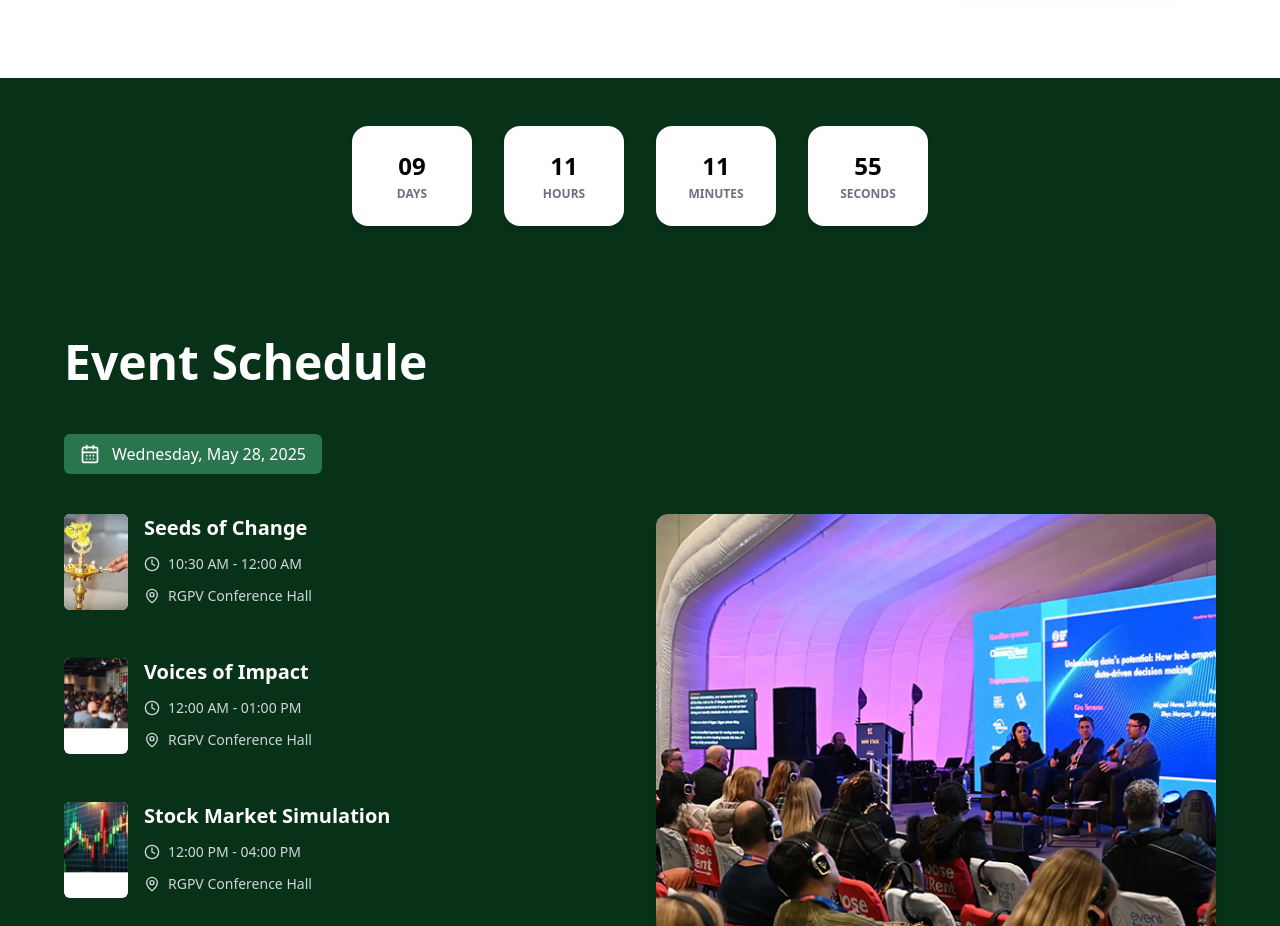
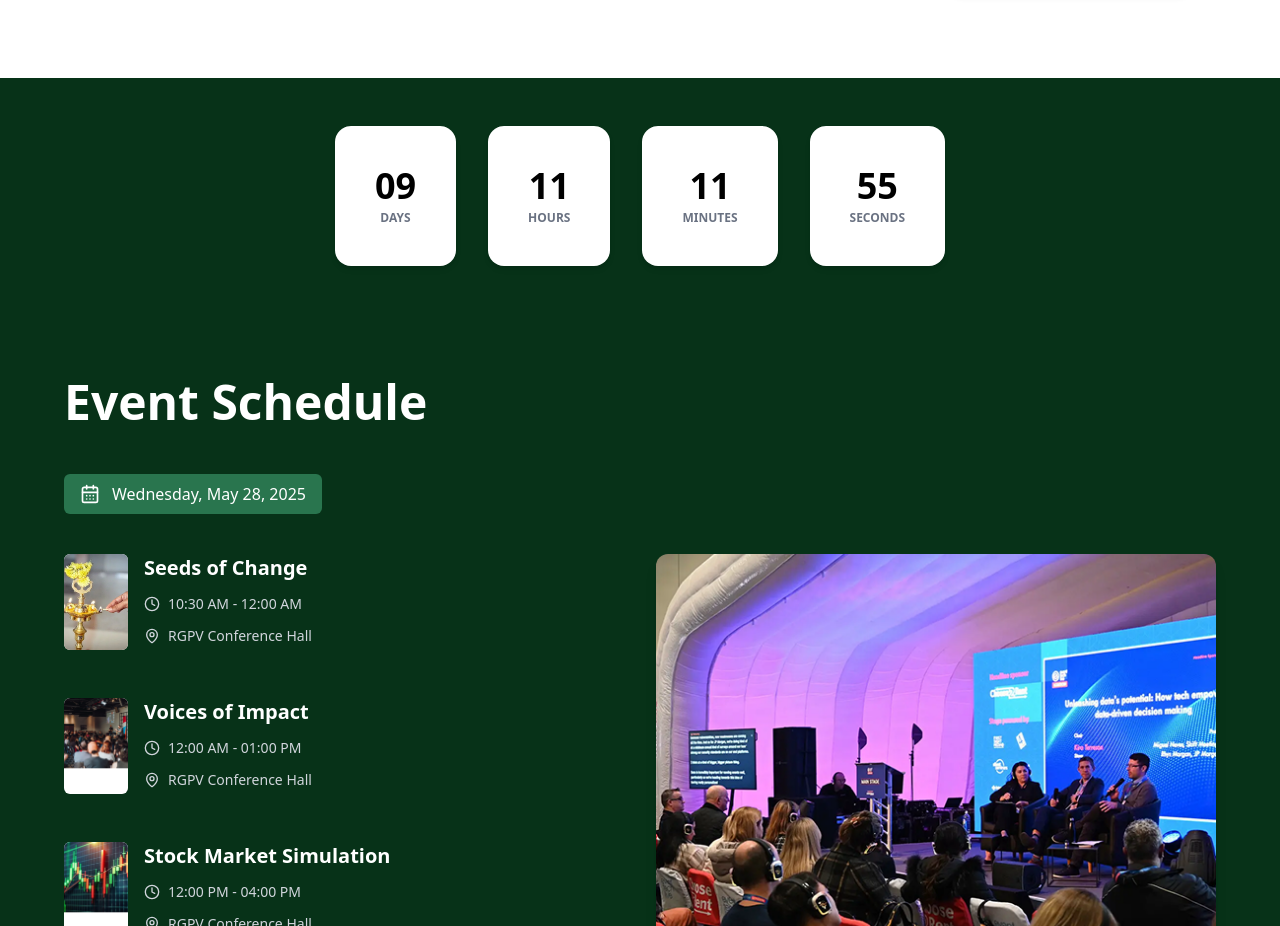
Before and after one commit to TechEcellRGPV/Imprenditore-4.0, a Next.js app: page / in a window 1280 px wide. Shown: the part 2160-3086 px from the top of the page. Built offline with nearby package versions, Linux system fonts and the light colour scheme.

Commit message:
Update countdown.js

```diff
--- a/src/components/countdown.js
+++ b/src/components/countdown.js
@@ -41,14 +41,14 @@ const Countdown = () => {
       {Object.entries(timeLeft).map(([label, value]) => (
         <motion.div
           key={label}
-          className="bg-white rounded-2xl px-6 sm:px-8 py-6 text-center shadow-md min-w-[90px] sm:min-w-[120px]"
+          className="bg-white rounded-2xl px-8 sm:px-10 py-10 text-center shadow-md min-w-[100px] sm:min-w-[120px]"
           variants={boxVariants}
           initial="hidden"
           whileInView="visible"
           viewport={{ once: false, amount: 0.5 }}
           transition={{ duration: 0.6, ease: "easeOut" }}
         >
-          <p className="text-2xl font-extrabold text-black">{value}</p>
+          <p className="text-4xl font-extrabold text-black">{value}</p>
           <p className="text-gray-500 font-semibold uppercase text-xs mt-1">{label}</p>
         </motion.div>
       ))}
@@ -56,23 +56,6 @@ const Countdown = () => {
   );
 };
 
-// return (
-//   <div className="flex justify-center items-center gap-6 sm:gap-8 py-10 px-6 sm:px-8 bg-[#073218] flex-nowrap overflow-x-hidden">
-//     {Object.entries(timeLeft).map(([label, value]) => (
-//       <motion.div
-//         key={label}
-//         className="bg-white rounded-2xl px-6 sm:px-8 py-6 text-center shadow-lg min-w-[90px] sm:min-w-[120px]"
-//         variants={boxVariants}
-//         initial="hidden"
-//         whileInView="visible"
-//         viewport={{ once: false, amount: 0.5 }}
-//         transition={{ duration: 0.6, ease: "easeOut" }}
-//       >
-//         <p className="text-3xl sm:text-4xl font-extrabold text-black">{value}</p>
-//         <p className="text-gray-500 font-semibold uppercase text-sm sm:text-base mt-2">{label}</p>
-//       </motion.div>
-//     ))}
-//   </div>
-// );
+
 
 export default Countdown;
```
